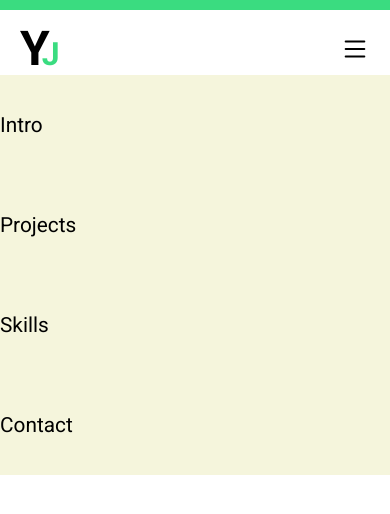
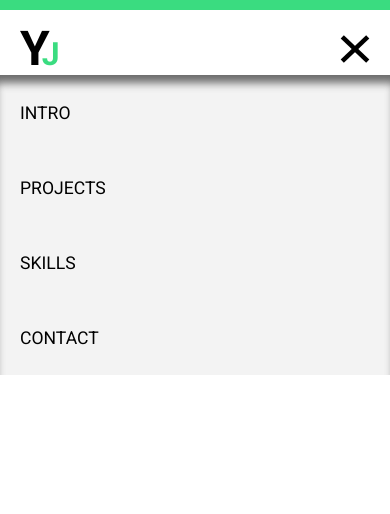
Before and after one commit to yusenjia/personal-website, a React (Create React App) app: page / in a window 390 px wide. Both pictures are taken after a click on the picture 355 px from the left and 48 px from the top of the page. Shown: the top 514 px of the page. Built offline with nearby package versions, Linux system fonts and the light colour scheme.

Commit message:
fix mobile nav overflow

```diff
--- a/src/Component/Navbar/Navbar.css
+++ b/src/Component/Navbar/Navbar.css
@@ -10,7 +10,7 @@
   max-width: 1440px;
   margin: 0 auto;
   padding: 10px 20px;
-  position: relative;
+  overflow: hidden;
 }
 
 .nav-container .logo {
@@ -61,6 +61,8 @@
 
 .mobile-nav-toggle {
   width: 30px;
+  cursor: pointer;
+  height: 30px;
 }
 
 @media (min-width: 900px) {
@@ -71,23 +73,22 @@
 
 .mobile-navbar {
   position: absolute;
-  height: 400px;
+  display: block;
+  height: 300px;
   width: 100%;
-  top: 65px;
-  right: 0;
+  top: 75px;
+  left: 0;
   text-align: left;
-  font-size: 1.3rem;
-  -webkit-transform: translateX(100%);
-          transform: translateX(100%);
-  -webkit-transition: -webkit-transform 0.3s ease-in-out;
-  transition: -webkit-transform 0.3s ease-in-out;
-  transition: transform 0.3s ease-in-out;
-  transition: transform 0.3s ease-in-out, -webkit-transform 0.3s ease-in-out;
-  background-color: beige;
+  font-size: 1.1rem;
+  background-color: rgba(241, 241, 241, 0.859);
+  -webkit-transition: all 1s ease-out;
+  transition: all 1s ease-out;
+  text-transform: uppercase;
+  -webkit-box-shadow: inset 0px 12px 8px -4px rgba(61, 61, 61, 0.74);
+          box-shadow: inset 0px 12px 8px -4px rgba(61, 61, 61, 0.74);
 }
 
 .mobile-navbar ul {
-  z-index: 111;
   -webkit-box-orient: vertical;
   -webkit-box-direction: normal;
       -ms-flex-direction: column;
@@ -95,6 +96,7 @@
   -ms-flex-pack: distribute;
       justify-content: space-around;
   height: inherit;
+  padding-left: 20px;
 }
 
 @media (min-width: 900px) {
@@ -102,9 +104,4 @@
     display: none;
   }
 }
-
-.nav-active {
-  -webkit-transform: translateX(0);
-          transform: translateX(0);
-}
 /*# sourceMappingURL=Navbar.css.map */
--- a/src/Component/Navbar/Navbar.js
+++ b/src/Component/Navbar/Navbar.js
@@ -2,6 +2,7 @@ import React from "react"
 import "./Navbar.css"
 import { NavLink } from "react-router-dom";
 import mobileNav from "../../assets/list.svg"
+import closeMenu from "../../assets/icon-close.svg"
 
 
 export default function Navbar(){
@@ -33,32 +34,34 @@ export default function Navbar(){
     return(
         <div className="nav-container flex">
             <h1 className="logo">Y <span>J</span></h1>
-            <img src={mobileNav} alt="mobile navigation" className="mobile-nav-toggle"
+            <img src={showMobileNav? closeMenu : mobileNav} alt="mobile navigation" className="mobile-nav-toggle"
             onClick={()=>setShowMobileNav(prev=>!prev)}/>
 
             {/* desktop nav */}
-            <div className="desktop-navbar">
+            <div
+            className="desktop-navbar">
                 <ul className="flex">
                     {links.map((link,value)=>{
                         return(
-                            <NavLink to={link.to}><li>{link.name}</li></NavLink>
+                            <NavLink to={link.to}><li onClick={()=>setShowMobileNav(false)}>{link.name}</li></NavLink>
                         )
                     })}
                 </ul>
             </div>
 
-
             {/* mobile nav */}
 
-            <div className={`mobile-navbar ${showMobileNav && "nav-active"}`}>
+            {showMobileNav &&
+                <div className={`mobile-navbar`}>
                     <ul className="flex">
                         {links.map((link,value)=>{
                             return(
-                            <NavLink to={link.to}><li>{link.name}</li></NavLink>
+                                <NavLink to={link.to} ><li onClick={()=>setShowMobileNav(false)}>{link.name}</li></NavLink>
                             )
                         })}
                     </ul>
                 </div>
+            }
 
         </div>
     )
--- a/src/Component/Navbar/Navbar.scss
+++ b/src/Component/Navbar/Navbar.scss
@@ -6,8 +6,7 @@
     max-width: 1440px;
     margin: 0 auto;
     padding: 10px 20px;
-    position: relative;
-
+    overflow: hidden;
 
     .logo{
         font-size: 3rem;
@@ -51,6 +50,8 @@
 .mobile-nav-toggle{
 
     width: 30px;
+    cursor: pointer;
+    height: 30px;
     @media (min-width:900px){
         display: none;
     }
@@ -59,24 +60,25 @@
 
 .mobile-navbar{
     position: absolute;
-    height: 400px;
+    display: block;
+    height: 300px;
     width: 100%;
-    top: 65px;
-    right: 0;
-
+    top: 75px;
+    left: 0;
     text-align: left;
-    font-size: 1.3rem;
-    transform: translateX(100%);
-    transition: transform 0.3s ease-in-out;
-    background-color: beige;
-
+    font-size: 1.1rem;
+    background-color: rgba(241, 241, 241, 0.859);
+    transition: all 1s ease-out;
+    text-transform: uppercase;
+    box-shadow: inset 0px 12px 8px -4px rgba(61,61,61,0.74);
 
 
     ul{
-        z-index: 111;
         flex-direction: column;
         justify-content: space-around;
         height: inherit;
+        padding-left: 20px;
+
 
     }
 
@@ -84,7 +86,3 @@
         display:none;
     }
 }
-
-.nav-active{
-    transform: translateX(0);
-}
```
Also changed, not shown: src/assets/icon-close.svg (added), 1 other file (tests, documents, lock files or other folders). Lines whose indentation alone changed are shown as unchanged.
